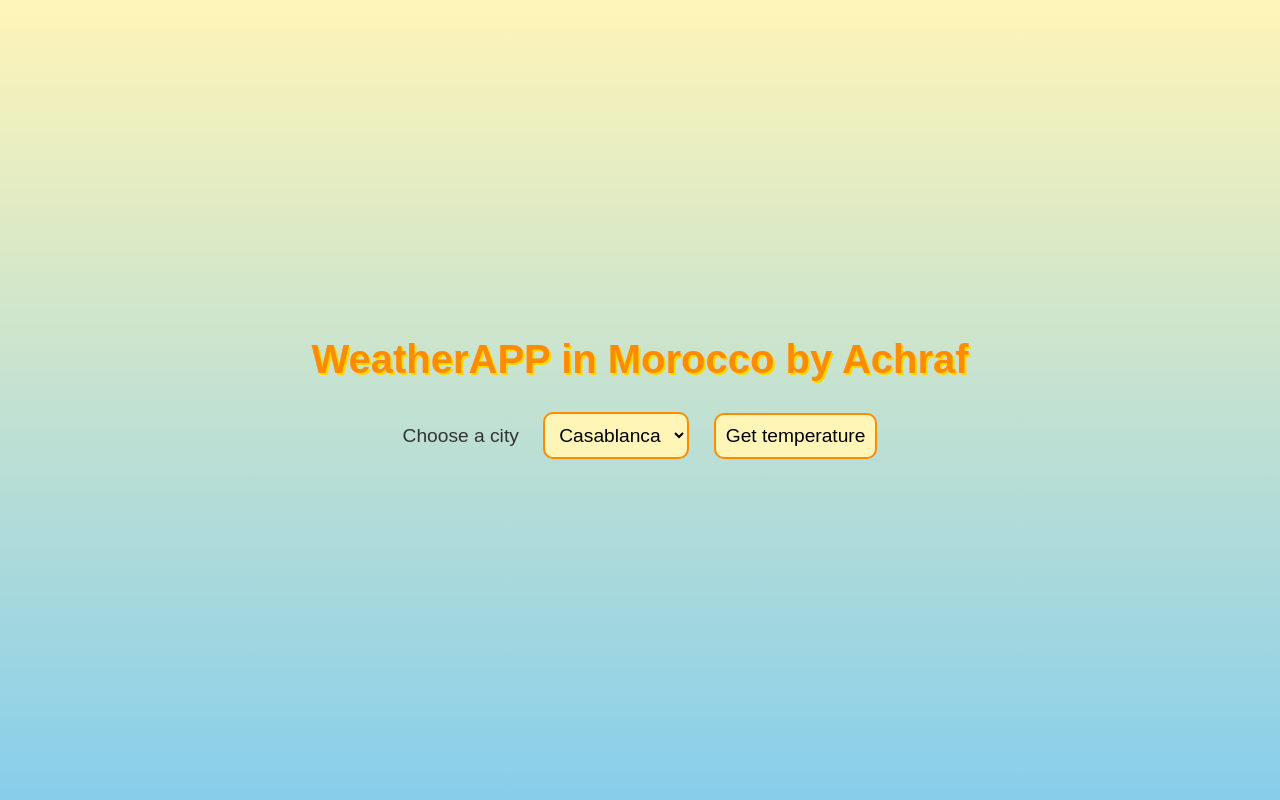
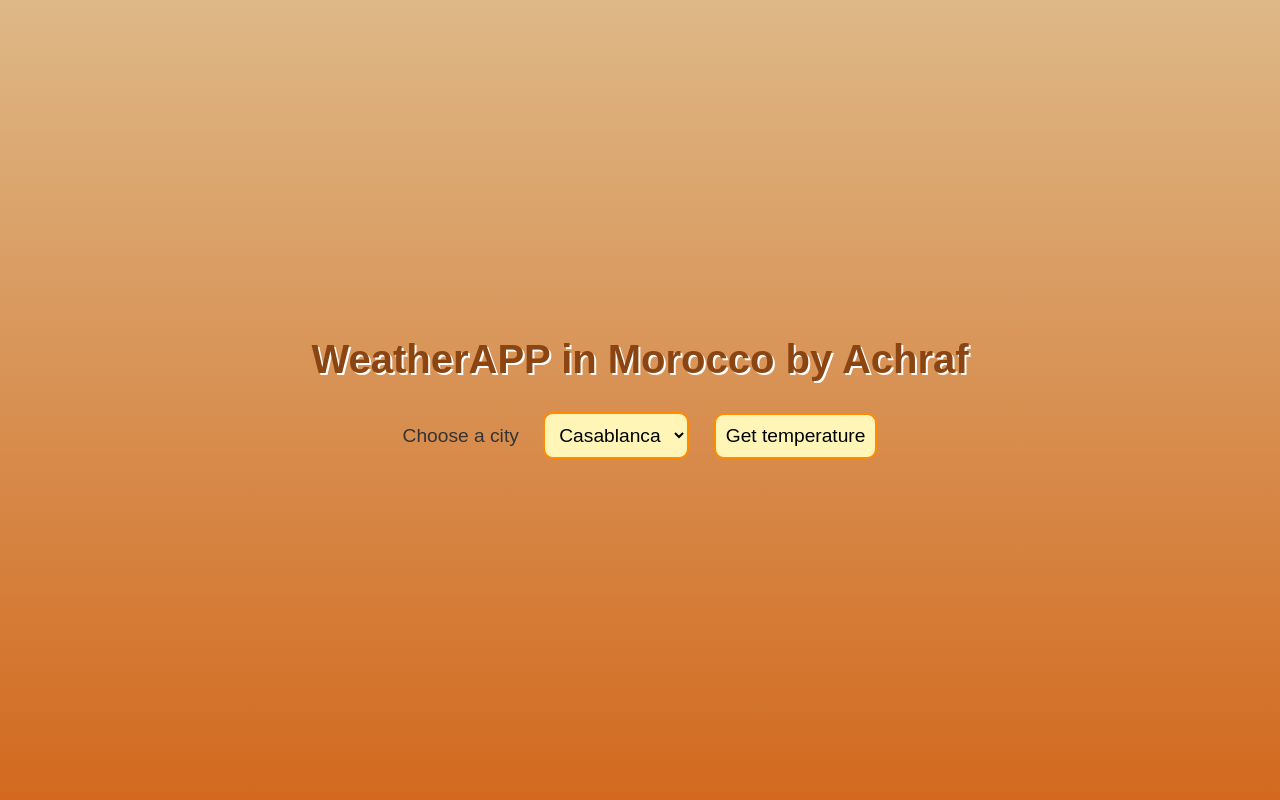
Before and after one commit to achraf-nait-belkacem/weather_app, a PHP site: page / in a window 1280 px wide. Run offline with PHP 8.4, Linux system fonts and the light colour scheme.

Commit message:
Update style.css

```diff
--- a/style.css
+++ b/style.css
@@ -7,15 +7,15 @@ body {
     justify-content: center;
     height: 100vh;
     margin: 0;
-    background: linear-gradient(to top, #87CEEB, #FFF5B7);
+    background: linear-gradient(to top, #D2691E, #DEB887);
     color: #333;
 }
 
 h1 {
     font-size: 2.5rem;
-    color: #FF8C00;
+    color: #8B4513;
     margin-bottom: 20px;
-    text-shadow: 2px 2px #FFD700;
+    text-shadow: 2px 2px #Fff;
 }
 
 label, select, button {
@@ -34,7 +34,7 @@ select, button {
 }
 
 select:hover, button:hover {
-    background-color: #FFD700;
+    background-color: #8B4513;
     transform: scale(1.1);
 }
 
```
